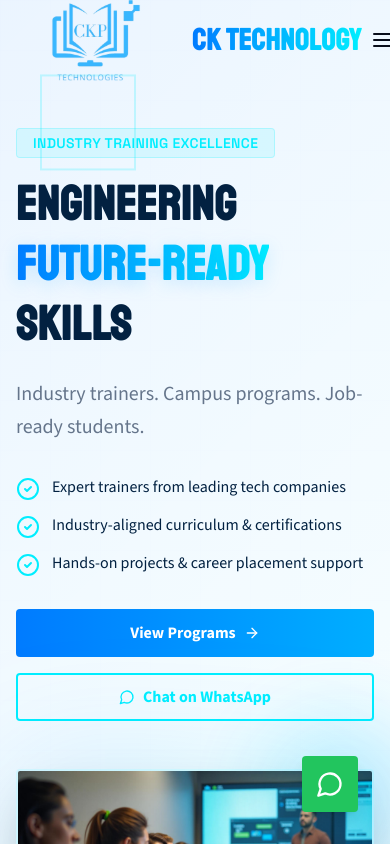
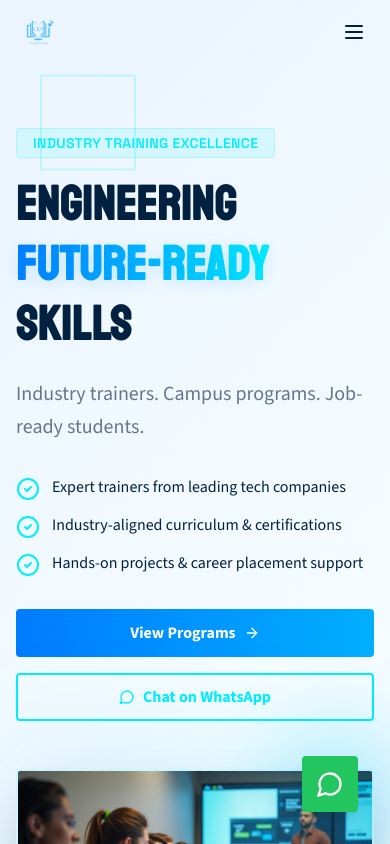
Before and after one commit to assuvar/campus-uplift, a React (Vite) app: page / in a window 390 px wide. Shown: the top 844 px of the page. Built offline with nearby package versions, Linux system fonts and the light colour scheme; the HTML template or start-up script is replaced by a standard one.

Commit message:
Fix navbar responsiveness

```diff
--- a/src/components/Navigation.tsx
+++ b/src/components/Navigation.tsx
@@ -34,41 +34,39 @@ const Navigation = () => {
       }`}
     >
       <div className="container mx-auto px-4 lg:px-8">
-        <div className="flex items-center justify-between h-20">
+        <div className="flex items-center justify-between h-16 md:h-20">
           {/* Logo */}
-          <div className="flex-shrink-0 flex items-center gap-4">
-            <img src={logo} alt="CK Technology Logo" className="h-40 w-40 object-contain" />
-            <h1 className="text-3xl font-display font-bold bg-gradient-to-r from-primary to-accent bg-clip-text text-transparent">
-              CK Technology
-            </h1>
+          <div className="flex-shrink-0">
+            <img src={logo} alt="CK Technology Logo" className="h-12 w-12 md:h-16 md:w-16 object-contain" />
           </div>
 
           {/* Desktop Menu */}
-          <div className="hidden md:flex items-center space-x-8">
+          <div className="hidden md:flex items-center space-x-4 lg:space-x-8">
             {menuItems.map((item) => (
               <button
                 key={item}
                 onClick={() => scrollToSection(item)}
-                className="text-deep font-grotesk font-medium hover:text-primary transition-all duration-200 relative group"
+                className="text-deep font-grotesk font-medium hover:text-primary transition-all duration-200 relative group text-sm lg:text-base"
               >
                 {item}
                 <span className="absolute bottom-0 left-0 w-0 h-0.5 bg-accent transition-all duration-300 group-hover:w-full"></span>
               </button>
             ))}
             <Button
-              size="lg"
+              size="default"
               onClick={() => window.open("https://wa.me/9108918437", "_blank")}
               className="gap-2"
             >
               <MessageCircle className="w-4 h-4" />
-              Enquire
+              <span className="hidden lg:inline">Enquire</span>
             </Button>
           </div>
 
           {/* Mobile Menu Button */}
           <button
-            className="md:hidden p-2"
+            className="md:hidden p-2 text-deep hover:text-primary transition-colors"
             onClick={() => setIsMobileMenuOpen(!isMobileMenuOpen)}
+            aria-label="Toggle menu"
           >
             {isMobileMenuOpen ? (
               <X className="w-6 h-6" />
@@ -92,7 +90,7 @@ const Navigation = () => {
             ))}
             <div className="px-4 py-2">
               <Button
-                size="lg"
+                size="default"
                 className="w-full gap-2"
                 onClick={() => window.open("https://wa.me/9108918437", "_blank")}
               >
```
